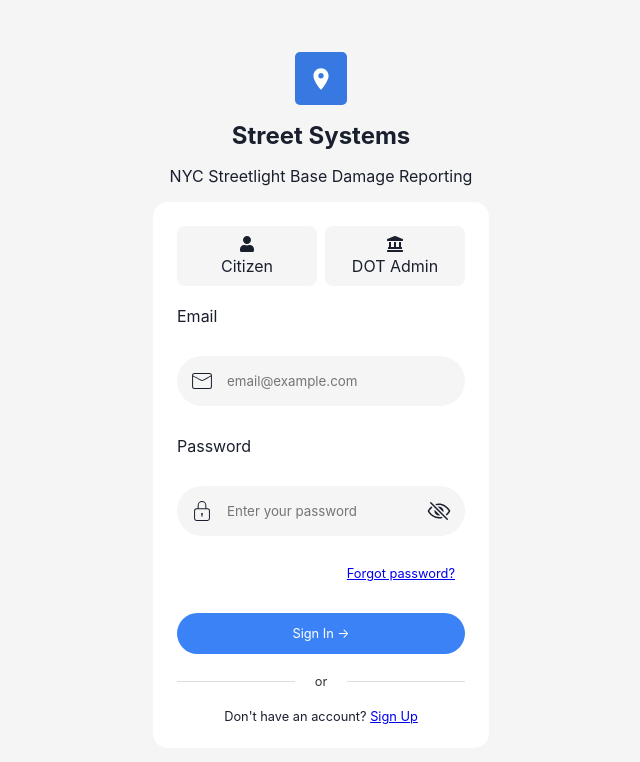
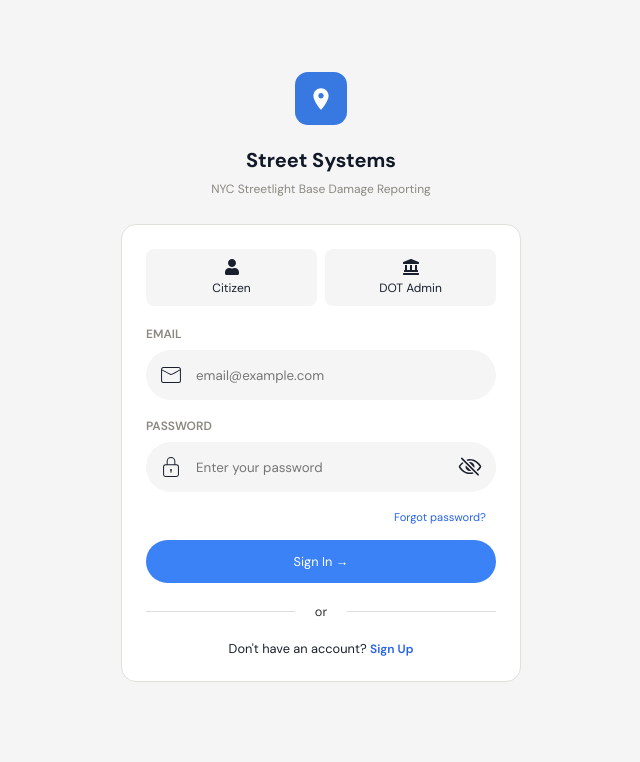
Before and after one commit to MalihaT111/street-light-base, a React (Vite) app in the folder Frontend/: page / in a window 1280 px wide. Shown: the top 762 px of the page, without its empty margins (319-959 px from the left). Built offline with nearby package versions, Linux system fonts and the light colour scheme.

Commit message:
adjusted the styling

```diff
--- a/Frontend/src/index.css
+++ b/Frontend/src/index.css
@@ -1,8 +1,8 @@
+@import url('https://fonts.googleapis.com/css2?family=Anton&family=Asap:ital,wght@0,100..900;1,100..900&family=DM+Sans:ital,opsz,wght@0,9..40,100..1000;1,9..40,100..1000&family=Noto+Sans:ital,wght@0,100..900;1,100..900&family=Roboto:ital,wght@0,100..900;1,100..900&display=swap');
 *{
   padding: 0;
   margin: 0;
-  box-sizing: border-box;
-  font-family: "Inter", sans-serif;
+  font-family: "Dm sans", sans-serif;
 }
 :root{
   --bg-color: #f5f5f5;
--- a/Frontend/src/pages/LoginAndRegister/Login.jsx
+++ b/Frontend/src/pages/LoginAndRegister/Login.jsx
@@ -32,18 +32,18 @@ const Login = () => {
                         {/* User role (Citizen) toggle button */}
                         <div className={`${styles["role-btn"]} ${styles.active}`}>
                             <span className={styles["role-icon"]}> <FaUser/></span>
-                            <span>Citizen</span>
+                            <span className ={styles["role-text"]} >Citizen</span>
                         </div>
                         {/* Admin role (Dot Admin) toggle button */}
                         <div className={styles["role-btn"]}>
                             <span className={styles["role-icon"]}><FaLandmark/></span>
-                            <span>DOT Admin</span>
+                            <span className ={styles["role-text"]}>DOT Admin</span>
                         </div>
                     </div>
                     {/* Input section for email and password */}
                     {/* Input field for email */}
                     <div className={styles["field"]}>
-                        <label>Email</label>
+                        <label>EMAIL</label>
                         <div className={styles["input-wrapper"]}>
                             <CiMail className = {styles.icon}/>
                             <input type="text"
@@ -51,8 +51,8 @@ const Login = () => {
                         </div>
                     </div>
                     {/* Input field for password */}
-                    <div className="field">
-                        <label>Password</label>
+                    <div className={styles["field"]}>
+                        <label>PASSWORD</label>
                         <div className={styles["input-wrapper"]}>
                             <CiLock className = {styles.icon}/>
                             <input type={ reveal ? "text":"password"}
@@ -72,7 +72,7 @@ const Login = () => {
                     {/* Divider */}
                     <span className = {styles["divider"]}>or</span>
                     <div className={styles.registeration}>
-                        <p>Don't have an account? <Link to="/register">Sign Up</Link></p>
+                        <p>Don't have an account? <Link to="/register" className ={styles["sign-up-link"]}>Sign Up</Link></p>
                     </div>
                 </div>
             </form>
--- a/Frontend/src/pages/LoginAndRegister/LoginAndRegister.module.css
+++ b/Frontend/src/pages/LoginAndRegister/LoginAndRegister.module.css
@@ -1,10 +1,15 @@
 body{
   background-color: var(--bg-color);
+  font-family: 'DM Sans', sans-serif;
+  min-height: 100vh;
+  box-sizing: border-box;
+  margin: 0;
+  padding: 0;
 }
 .auth-wrapper{
     /* use calc() for width when nav-bar is introduce */
-    width: 100vw;
-    height: 100vh;
+    height: 100%;
+    padding: 40px 24px;
     display: flex;
     align-items: center;
     justify-content: center;
@@ -19,11 +24,13 @@ body{
     flex-direction: column;
     align-items: center;
     justify-content: center;
-    gap: 1rem;
+    gap: 8px;
 }
 .auth-body{
     background-color: #fff;
+    border: 1px solid #E2E0DA;
     border-radius: 15px;
+    box-shadow: 0 1px 4pxrgba(0,0,0,0.07), 0 4px 16px rgba(0,0,0,0.05);
     padding: 24px;
 }
 .auth-logo{
@@ -36,18 +43,29 @@ body{
 .auth-logo-mark{
     width: 52px;
     height: 53px;
-    fill: #fff;
 
     display: flex;
     align-items: center;
     justify-content: center;
     background-color: #3778e1;
-    border-radius: 5px;
+    border-radius: 13px;
+    margin: 0 auto 14px;
 }
 .auth-logo-mark svg{
     width: 26px;
     height: 26px;
     fill: #fff;
+}
+/* For auth title and subtitle */
+.auth-logo-title{
+    font-size: 1.25rem;
+    font-weight: 700;
+    color: #111827;
+}
+.auth-logo-subtitle{
+    font-size: 0.75rem;
+    color:#8A8880;
+    margin-bottom: 1.2rem;
 }
 /* For role toggle buttons (User/Admin)*/
 .role-toggle{
@@ -66,6 +84,9 @@ body{
     background-color: var(--bg-color);
     border-radius: 8px;
 }
+.role-toggle .role-text{
+    font-size: 0.75rem;
+}
 .role-toggle .role-btn .active{
     border-color: var(--accent);
     background-color: var(--accent-light);
@@ -73,6 +94,20 @@ body{
 
 }
 /* For input section */
+.form-box{
+    width: 100%;
+}
+.field{
+    display: flex;
+    flex-direction: column;
+    gap: 8px;
+    margin-bottom: 18px;
+}
+.field label{
+    font-size: 0.75rem;
+    font-weight: 600;
+    color: #8A8880;
+}
 .form-box h1{
     text-align: center;
 }
@@ -80,7 +115,6 @@ form .input-wrapper{
     width: 100%;
     position: relative;
     height: 50px;
-    margin: 30px 0;
 }
 .input-wrapper input{
     width: 100%;
@@ -92,6 +126,7 @@ form .input-wrapper{
 
     padding: 0 50px;
     background-color: var(--bg-color);
+    box-sizing: border-box;
 }
 .icon{
     position: absolute;
@@ -123,7 +158,6 @@ button{
     padding: 0.8rem 1.2rem;
     border-radius: 30px;
     width: 100%;
-    margin-top: 1rem;
     border: none;
     cursor: pointer;
     background-color: #3B82F6;
@@ -154,3 +188,12 @@ button:hover{
     flex: 1;
     border-bottom: 1px solid #ddd;
 }
+a, a:visited{
+    text-decoration: none;
+    color: #2563Eb;
+    font-size: 0.7rem;
+}
+.sign-up-link{
+    font-size: 0.75rem;
+    font-weight: 600;
+}
```
